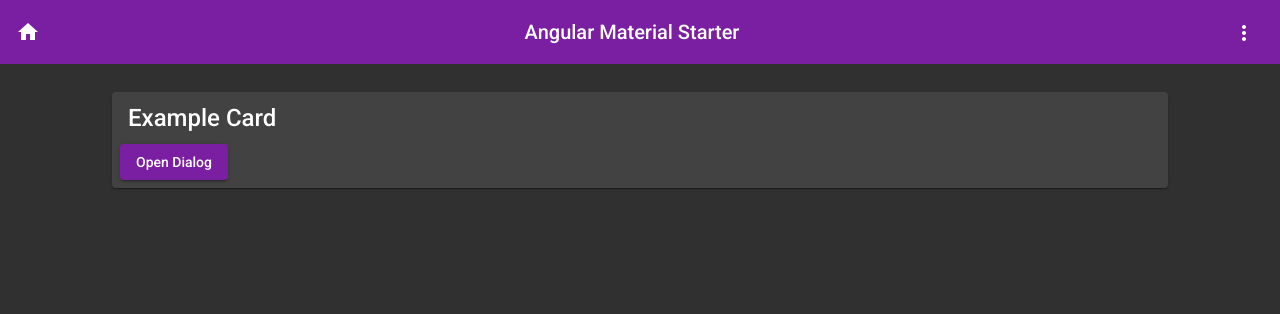
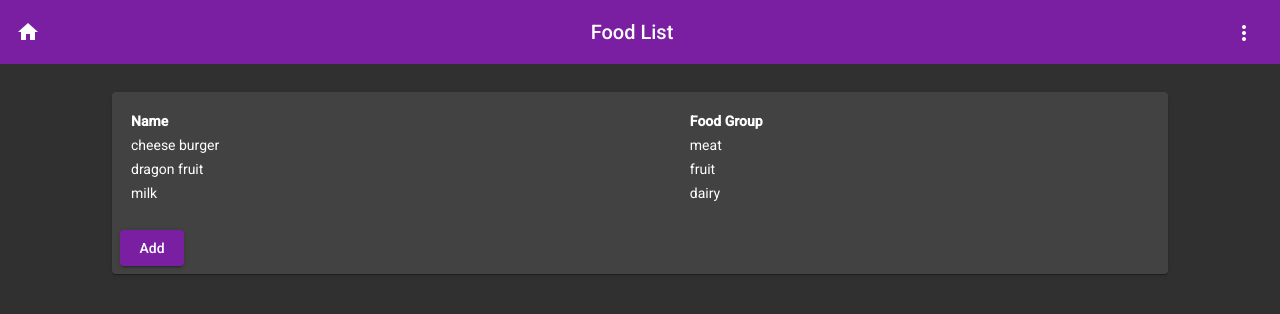
Before and after one commit to addylieber/food-list, an Angular app: page / in a window 1280 px wide. Shown: the top 314 px of the page. Built offline with nearby package versions, Linux system fonts and the light colour scheme.

Commit message:
Added basic food list

```diff
--- a/src/app/app.component.html
+++ b/src/app/app.component.html
@@ -2,7 +2,7 @@
   <mat-toolbar color="primary">
     <span><mat-icon>home</mat-icon></span>
 
-    <span>Angular Material Starter</span>
+    <span>Food List</span>
 
     <button mat-icon-button [mat-menu-trigger-for]="menu">
       <mat-icon>more_vert</mat-icon>
@@ -15,9 +15,21 @@
   </mat-menu>
 
   <mat-card>
-    <mat-card-title>Example Card</mat-card-title>
+    <!-- <mat-card-title>Example Card</mat-card-title> -->
+    <mat-card-content>
+      <table style="width:100%">
+        <tr style="text-align: left">
+          <th>Name</th>
+          <th>Food Group</th>
+        </tr>
+        <tr *ngFor="let food of foodList">
+          <td>{{food.name}}</td>
+          <td>{{food.foodGroup}}</td>
+        </tr>
+      </table>
+    </mat-card-content>
     <mat-card-actions>
-      <button mat-raised-button color="primary" (click)="open()">Open Dialog</button>
+      <button mat-raised-button color="primary" (click)="addFood()">Add</button>
     </mat-card-actions>
   </mat-card>
 
--- a/src/app/app.component.ts
+++ b/src/app/app.component.ts
@@ -10,6 +10,20 @@
 })
 export class AppComponent {
   title = 'angular-material-starter';
+  foodList = [
+    {
+      name: "cheese burger",
+      foodGroup: "meat"
+    },
+    {
+      name: "dragon fruit",
+      foodGroup: "fruit"
+    },
+    {
+      name: "milk",
+      foodGroup: "dairy"
+    }
+  ];
 
   constructor(private dialog: MatDialog,
               private snackBar: MatSnackBar) {}
@@ -27,4 +41,11 @@
       }
     });
   }
+
+  addFood() {
+    this.foodList.push({
+      name: "spaghetti",
+      foodGroup: "grain"
+    });
+  }
 }
```
